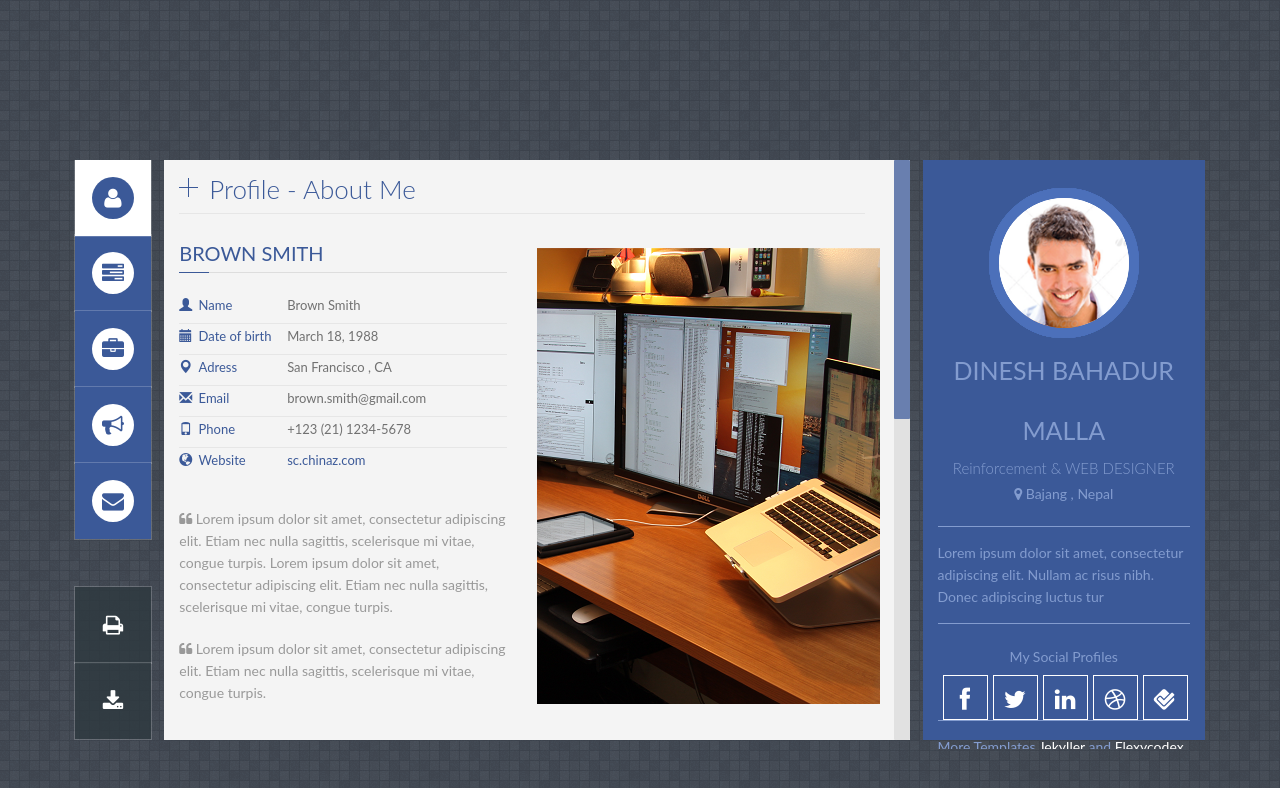
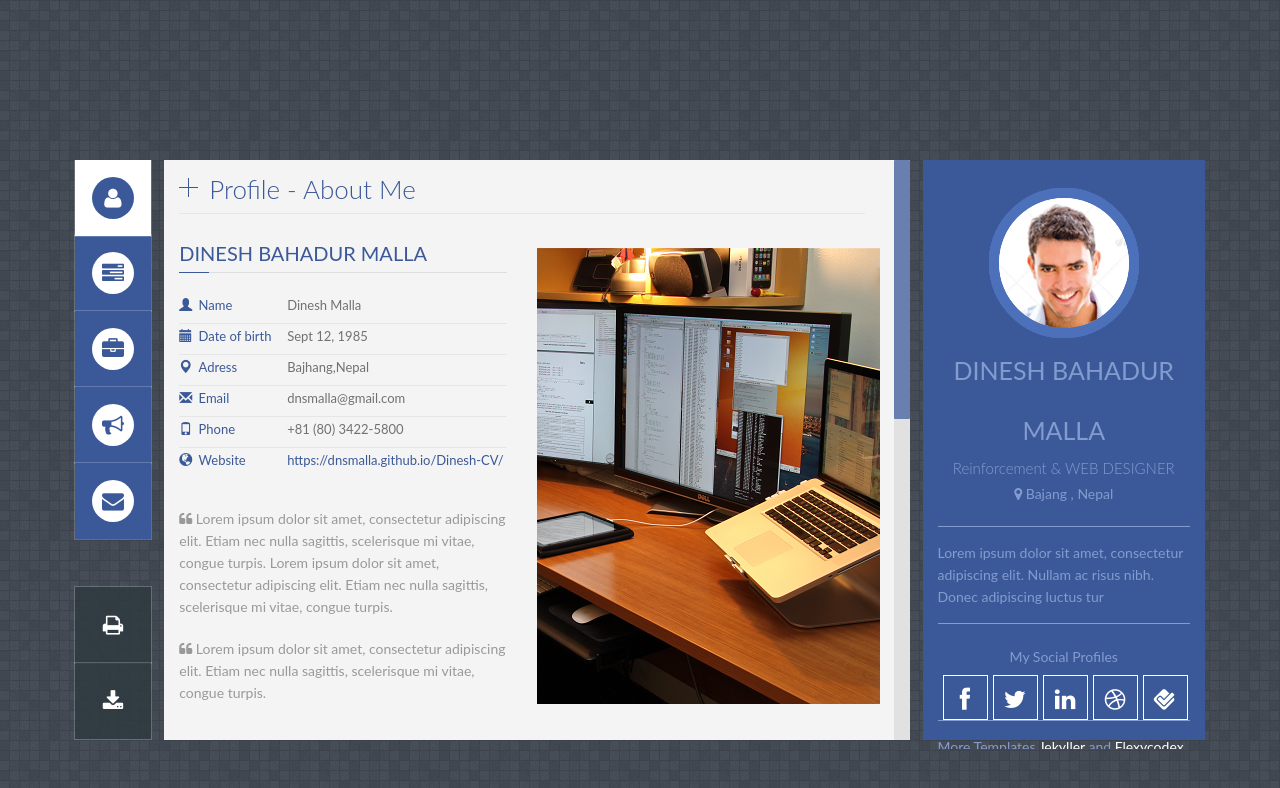
Before and after one commit to jekyller/PanelCV, a Jekyll site: the page built from index.html, in a window 1280 px wide. Shown: the top 788 px of the page. Built offline with Jekyll 4.4.1, drawn with Linux system fonts in a browser that asks for light colours; some web fonts are replaced.

Commit message:
Update profile.html

```diff
--- a/_includes/profile.html
+++ b/_includes/profile.html
@@ -8,7 +8,7 @@
 
         <!--About me-->
         <div class="title_content">
-            <div class="text_content">brown smith</div>
+            <div class="text_content">Dinesh Bahadur Malla</div>
             <div class="clear"></div>
         </div>
 
@@ -17,42 +17,42 @@
             <li>
                 <i class="glyphicon glyphicon-user"></i>
                 <label>Name</label>
-                <span class="value">Brown Smith</span>
+                <span class="value">Dinesh Malla</span>
                 <div class="clear"></div>
             </li>
 
             <li>
                 <i class="glyphicon glyphicon-calendar"></i>
                 <label>Date of birth</label>
-                <span class="value">March 18, 1988</span>
+                <span class="value">Sept 12, 1985</span>
                 <div class="clear"></div>
             </li>
 
             <li>
                 <i class="glyphicon glyphicon-map-marker"></i>
                 <label>Adress</label>
-                <span class="value">San Francisco , CA</span>
+                <span class="value">Bajhang,Nepal</span>
                 <div class="clear"></div>
             </li>
 
             <li>
                 <i class="glyphicon glyphicon-envelope"></i>
                 <label>Email</label>
-                <span class="value">brown.smith@gmail.com</span>
+                <span class="value">dnsmalla@gmail.com</span>
                 <div class="clear"></div>
             </li>
 
             <li>
                 <i class="glyphicon glyphicon-phone"></i>
                 <label>Phone</label>
-                <span class="value">+123 (21) 1234-5678</span>
+                <span class="value">+81 (80) 3422-5800</span>
                 <div class="clear"></div>
             </li>
 
             <li>
                 <i class="glyphicon glyphicon-globe"></i>
                 <label>Website</label>
-                <span class="value"><a href="#" target="_blank">sc.chinaz.com</a></span>
+                <span class="value"><a href="#" target="_blank">https://dnsmalla.github.io/Dinesh-CV/</a></span>
                 <div class="clear"></div>
             </li>
 
```
